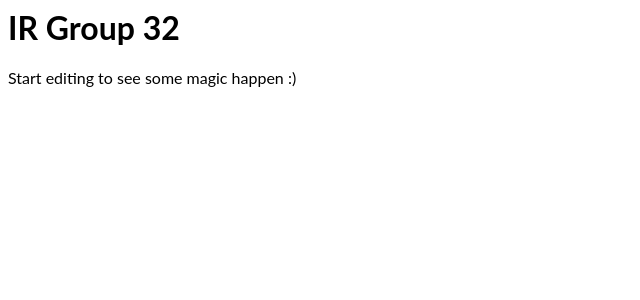
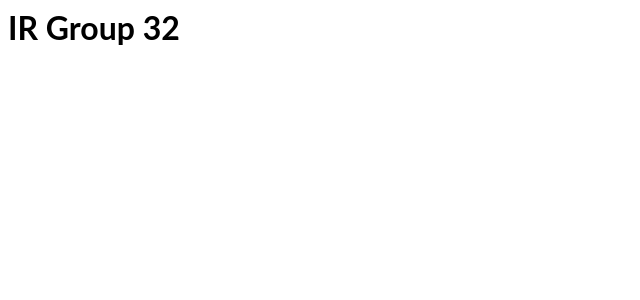
Before and after one commit to sekheng/CZ4034_IR, a React (Create React App) app: page / in a window 1280 px wide. Shown: the top 300 px of the page, without its empty margins (0-640 px from the left). Built offline with nearby package versions, Linux system fonts and the light colour scheme.

Commit message:
1 file modified

```diff
--- a/App.tsx
+++ b/App.tsx
@@ -5,7 +5,7 @@ export default function App() {
     return (
         <div>
             <h1>IR Group 32</h1>
-            <p>Start editing to see some magic happen :)</p>
+
         </div>
     );
 }
```
